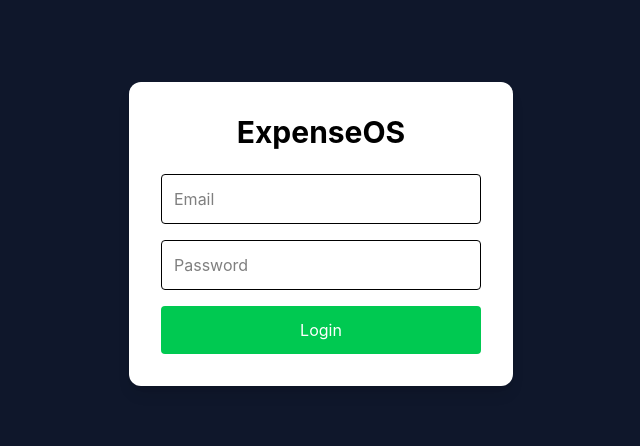
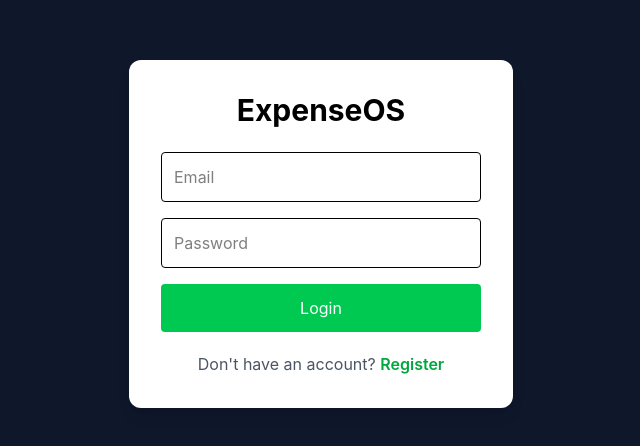
Before and after one commit to Ayush0425/ExpenseOs, a React (Vite) app in the folder client/: page / in a window 1280 px wide. Shown: the part 166-612 px from the top of the page, without its empty margins (319-959 px from the left). Built offline with nearby package versions, Linux system fonts and the light colour scheme.

Commit message:
Improve authentication flow and user navigation

```diff
--- a/client/src/pages/Login.jsx
+++ b/client/src/pages/Login.jsx
@@ -1,31 +1,33 @@
-import { useState } from "react";
-import { useNavigate } from "react-router-dom";
+import { useEffect, useState } from "react";
+import { useNavigate, Link } from "react-router-dom";
 import api from "../api/axios";
 
 function Login() {
   const navigate = useNavigate();
+
+  useEffect(() => {
+    const token = localStorage.getItem("token");
+
+    if (token) {
+      navigate("/dashboard", { replace: true });
+    }
+  }, [navigate]);
 
   const [email, setEmail] = useState("");
   const [password, setPassword] = useState("");
 
   const handleLogin = async () => {
     try {
-      const response = await api.post(
-        "/users/login",
-        {
-          email,
-          password,
-        }
-      );
+      const response = await api.post("/users/login", {
+        email,
+        password,
+      });
 
-      // Save JWT Token
       localStorage.setItem("token", response.data.token);
 
       alert("Login Successful 🎉");
 
-      // Go to Dashboard
-      navigate("/dashboard");
-
+      navigate("/dashboard", { replace: true });
     } catch (error) {
       alert(error.response?.data?.message || "Login Failed");
     }
@@ -34,7 +36,6 @@ function Login() {
   return (
     <div className="min-h-screen flex items-center justify-center bg-slate-900">
       <div className="bg-white rounded-xl p-8 w-96 shadow-lg">
-
         <h1 className="text-3xl font-bold text-center mb-6">
           ExpenseOS
         </h1>
@@ -62,6 +63,15 @@ function Login() {
           Login
         </button>
 
+        <p className="text-center mt-5 text-gray-600">
+          Don't have an account?{" "}
+          <Link
+            to="/register"
+            className="text-green-600 font-semibold hover:underline"
+          >
+            Register
+          </Link>
+        </p>
       </div>
     </div>
   );
--- a/client/src/pages/Register.jsx
+++ b/client/src/pages/Register.jsx
@@ -1,10 +1,18 @@
-import { useState } from "react";
+import { useEffect, useState } from "react";
 import { useNavigate, Link } from "react-router-dom";
 import api from "../api/axios";
 import toast from "react-hot-toast";
 
 function Register() {
   const navigate = useNavigate();
+
+  useEffect(() => {
+    const token = localStorage.getItem("token");
+
+    if (token) {
+      navigate("/dashboard", { replace: true });
+    }
+  }, [navigate]);
 
   const [name, setName] = useState("");
   const [email, setEmail] = useState("");
@@ -22,7 +30,9 @@ function Register() {
 
       toast.success("Registration Successful 🎉");
 
-      navigate("/");
+      setTimeout(() => {
+        navigate("/", { replace: true });
+      }, 1000);
     } catch (error) {
       toast.error(
         error.response?.data?.message || "Registration Failed"
```
